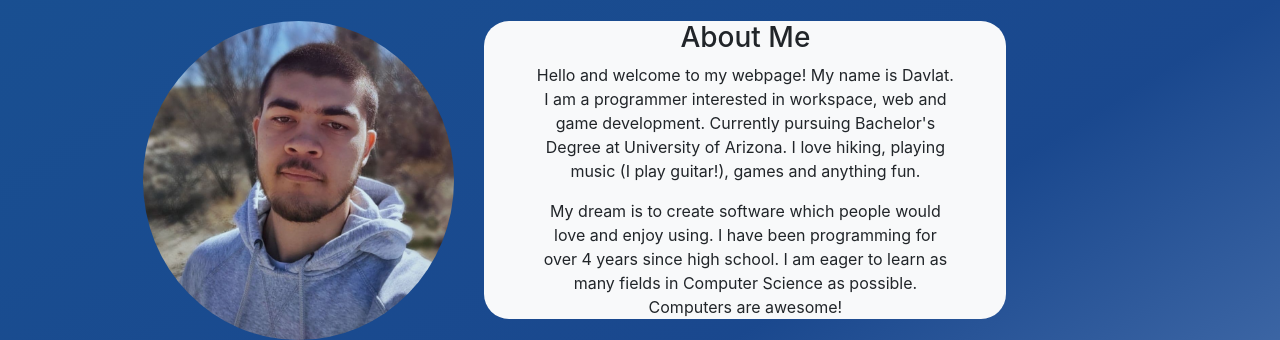
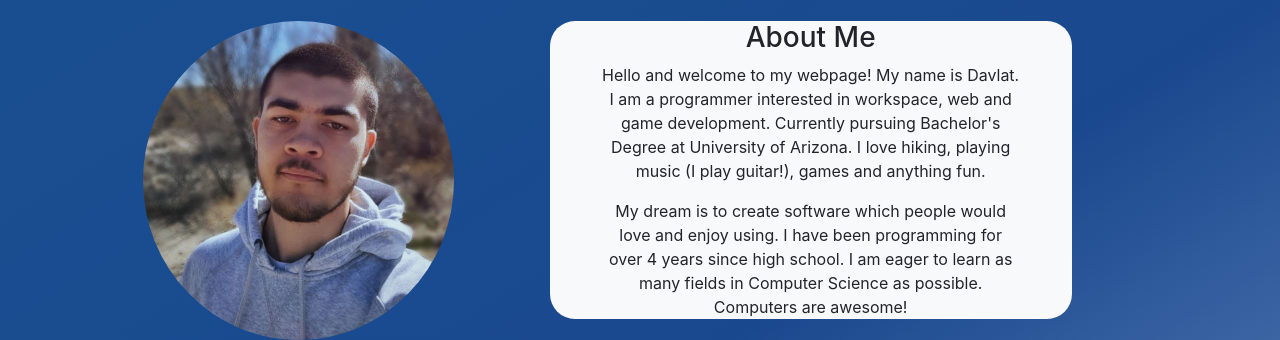
Before and after one commit to daviku2000/daviku2000.github.io, a plain HTML site: page docs/index.html in a window 1280 px wide. Shown: the part 803-1143 px from the top of the page. Drawn offline with nearby package versions, Linux system fonts and the light colour scheme.

Commit message:
fixed image in "About" Section

```diff
--- a/docs/index.html
+++ b/docs/index.html
@@ -67,10 +67,11 @@
 
 
 	<div class="about mx-auto row mt-4">
-		<img class="rounded-circle col-md-4 img-fluid about-image"
-			src="img/picture_edited_2.jpeg">
+	<div class="col-md-4">
+		<img class="rounded-circle img-fluid about-image"
+			src="img/picture_edited_2.jpeg"></div>
 		<div class="col-md-8 about-content">
-			<div class="bg-light about-text text-center">
+			<div class="bg-light about-text mx-auto text-center">
 				<h3>About Me</h3><div class="about-text-inner">
 				<p>Hello and welcome to my webpage! My name is Davlat. I am a
 					programmer interested in workspace, web and game development.
--- a/docs/src/style.css
+++ b/docs/src/style.css
@@ -63,12 +63,13 @@ body {
 	width:80%;
 }
 
+
 .about-text{
 	border-radius:25px;
 	width:80%;
 }
 .about-image{
-
+	width:100%;
 }
 
 .about-text-inner{
```
